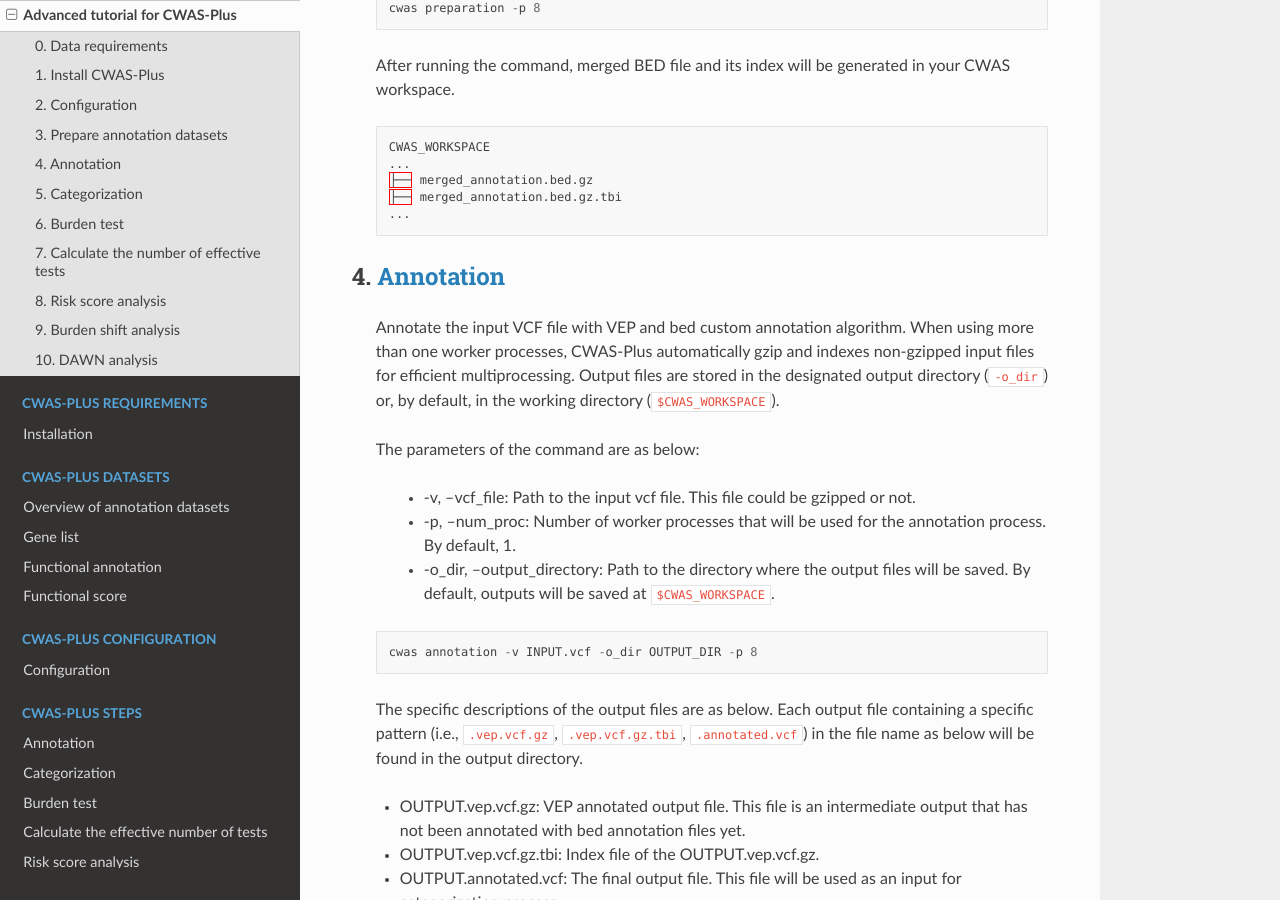
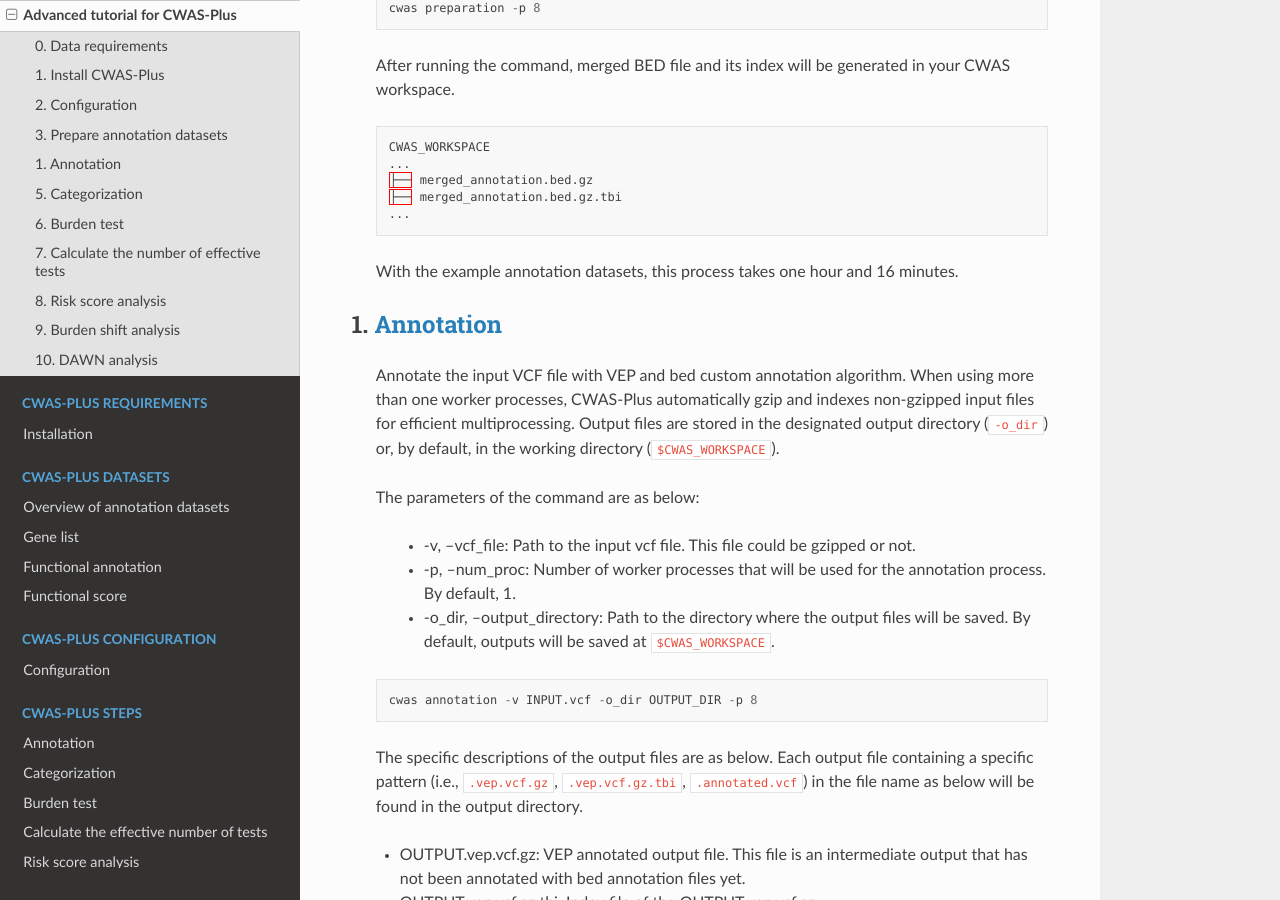
Before and after one commit to joonan-lab/cwas, a Sphinx documentation site: the page built from docs/quickstart/advanced_tutorial.rst, in a window 1280 px wide and 900 px high, scrolled down 6351 px. Built offline with Sphinx 7.4.7 and the Read the Docs theme 2.0.0, drawn with Linux system fonts in a browser that asks for light colours.

Commit message:
Update advanced_tutorial.rst

```diff
--- a/docs/quickstart/advanced_tutorial.rst
+++ b/docs/quickstart/advanced_tutorial.rst
@@ -280,8 +280,10 @@ This is an advanced tutorial for CWAS-Plus. Specific descriptions of arguments a
     ├── merged_annotation.bed.gz.tbi
     ...
 
+  With the example annotation datasets, this process takes one hour and 16 minutes.
 
-4. :ref:`Annotation <annotation>`
+
+1. :ref:`Annotation <annotation>`
 ############################################
 
   Annotate the input VCF file with VEP and bed custom annotation algorithm.
```
